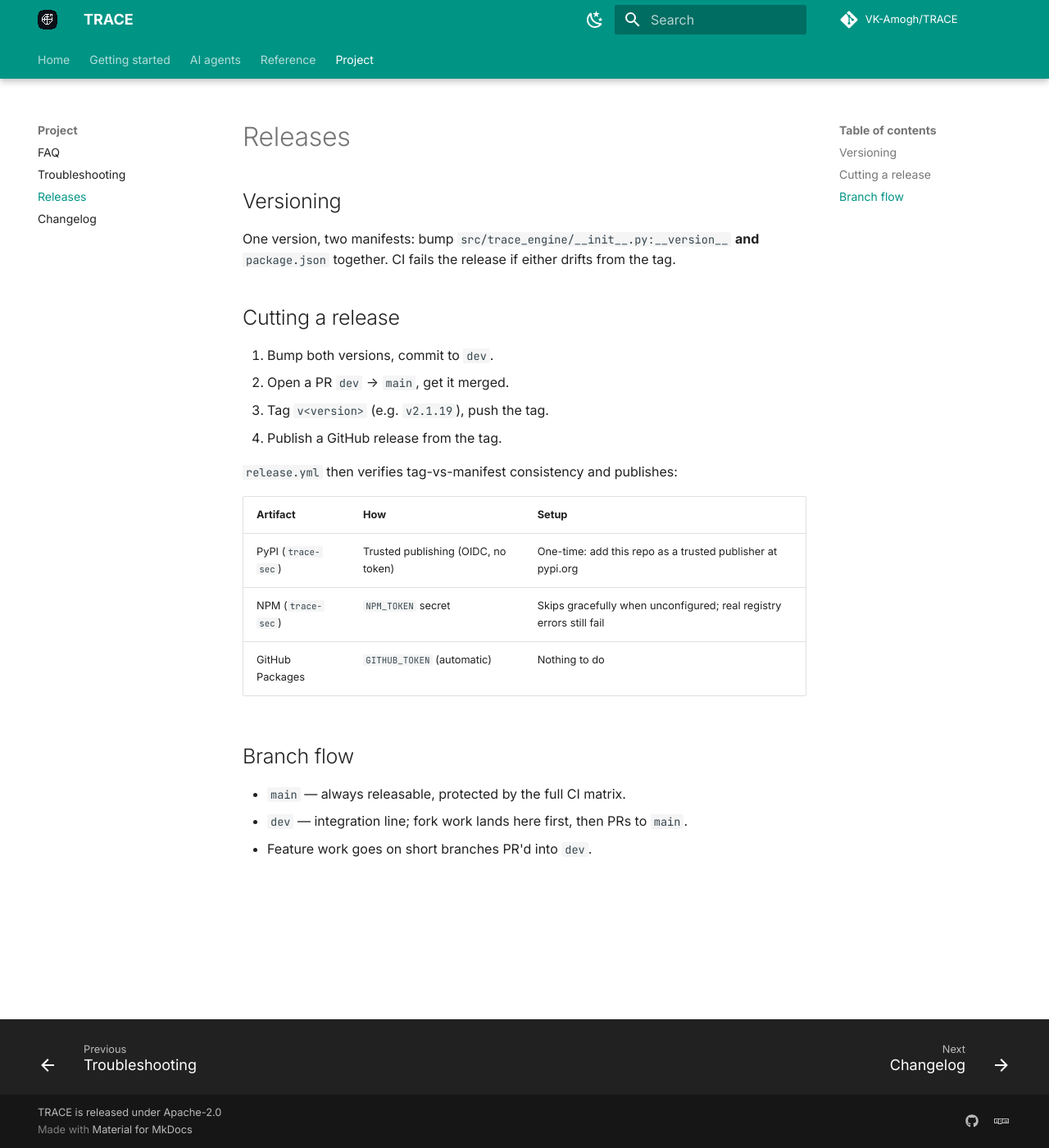
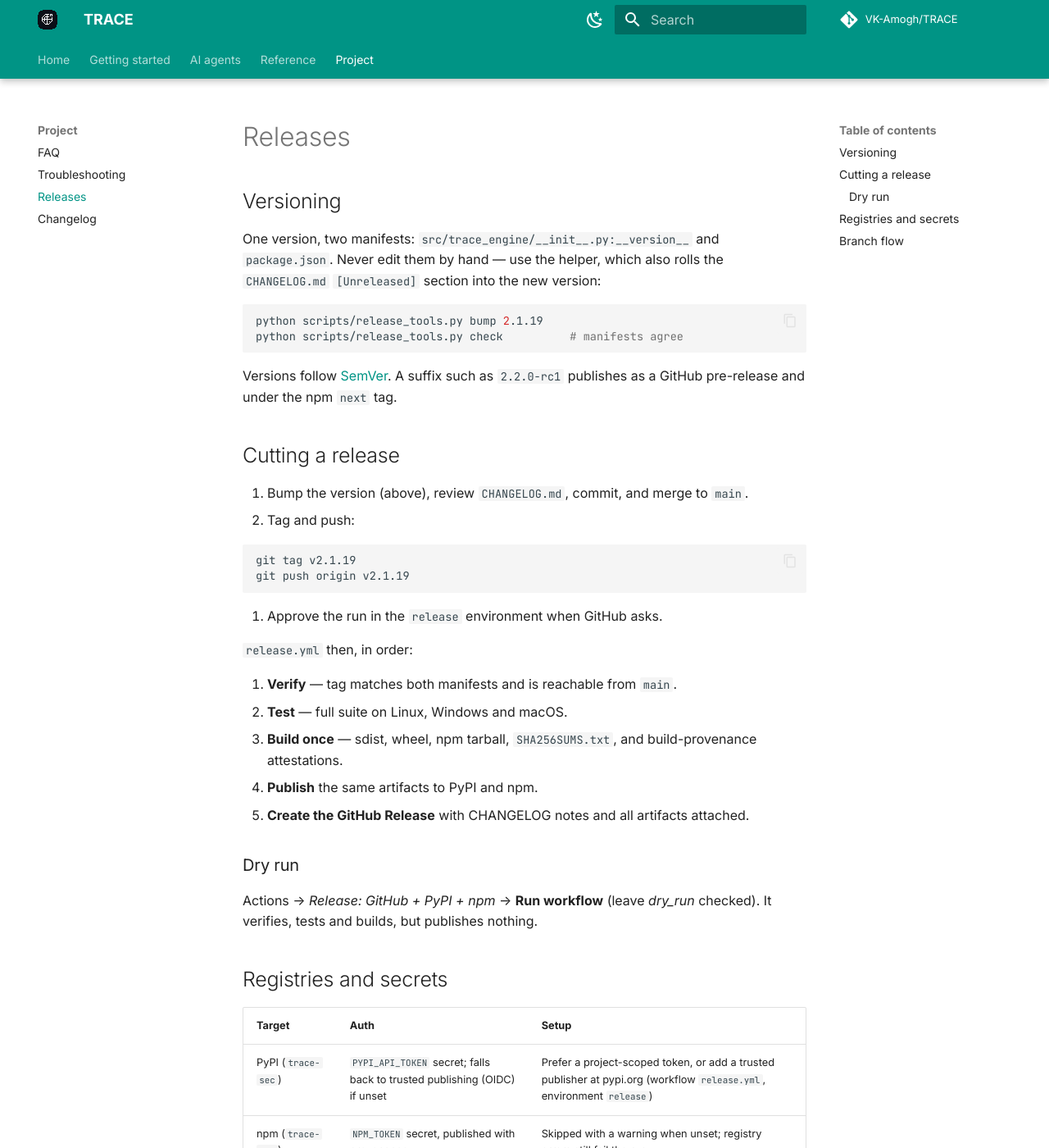
Before and after one commit to VK-Amogh/TRACE, an MkDocs documentation site: the page built from docs/releases.md, in a window 1280 px wide and 1400 px high. Shown: the whole window at 82% size. Built offline with MkDocs 1.6.1 and Material for MkDocs 9.7.7, drawn with Linux system fonts in a browser that asks for light colours; comment, search, counter and statistics services are not loaded; some of the changed text lies outside the part shown.

Commit message:
fix: undefined names; ci: blocking correctness lint; docs: release process

````diff
--- a/docs/releases.md
+++ b/docs/releases.md
@@ -2,24 +2,53 @@
 
 ## Versioning
 
-One version, two manifests: bump `src/trace_engine/__init__.py:__version__`
-**and** `package.json` together. CI fails the release if either drifts from
-the tag.
+One version, two manifests: `src/trace_engine/__init__.py:__version__` and
+`package.json`. Never edit them by hand — use the helper, which also rolls the
+`CHANGELOG.md` `[Unreleased]` section into the new version:
+
+```bash
+python scripts/release_tools.py bump 2.1.19
+python scripts/release_tools.py check          # manifests agree
+```
+
+Versions follow [SemVer](https://semver.org/). A suffix such as `2.2.0-rc1`
+publishes as a GitHub pre-release and under the npm `next` tag.
 
 ## Cutting a release
 
-1. Bump both versions, commit to `dev`.
-2. Open a PR `dev` → `main`, get it merged.
-3. Tag `v<version>` (e.g. `v2.1.19`), push the tag.
-4. Publish a GitHub release from the tag.
+1. Bump the version (above), review `CHANGELOG.md`, commit, and merge to `main`.
+2. Tag and push:
 
-`release.yml` then verifies tag-vs-manifest consistency and publishes:
+   ```bash
+   git tag v2.1.19
+   git push origin v2.1.19
+   ```
 
-| Artifact | How | Setup |
+3. Approve the run in the `release` environment when GitHub asks.
+
+`release.yml` then, in order:
+
+1. **Verify** — tag matches both manifests and is reachable from `main`.
+2. **Test** — full suite on Linux, Windows and macOS.
+3. **Build once** — sdist, wheel, npm tarball, `SHA256SUMS.txt`, and
+   build-provenance attestations.
+4. **Publish** the same artifacts to PyPI and npm.
+5. **Create the GitHub Release** with CHANGELOG notes and all artifacts attached.
+
+### Dry run
+
+Actions → *Release: GitHub + PyPI + npm* → **Run workflow** (leave *dry_run*
+checked). It verifies, tests and builds, but publishes nothing.
+
+## Registries and secrets
+
+| Target | Auth | Setup |
 |---|---|---|
-| PyPI (`trace-sec`) | Trusted publishing (OIDC, no token) | One-time: add this repo as a trusted publisher at pypi.org |
-| NPM (`trace-sec`) | `NPM_TOKEN` secret | Skips gracefully when unconfigured; real registry errors still fail |
-| GitHub Packages | `GITHUB_TOKEN` (automatic) | Nothing to do |
+| PyPI (`trace-sec`) | `PYPI_API_TOKEN` secret; falls back to trusted publishing (OIDC) if unset | Prefer a project-scoped token, or add a trusted publisher at pypi.org (workflow `release.yml`, environment `release`) |
+| npm (`trace-sec`) | `NPM_TOKEN` secret, published with provenance | Skipped with a warning when unset; registry errors still fail the run |
+| GitHub Release | `GITHUB_TOKEN` (automatic) | None |
+
+The `release` environment requires reviewer approval before any publish job runs.
 
 ## Branch flow
 
````
Also changed, not shown: 3 other files.
